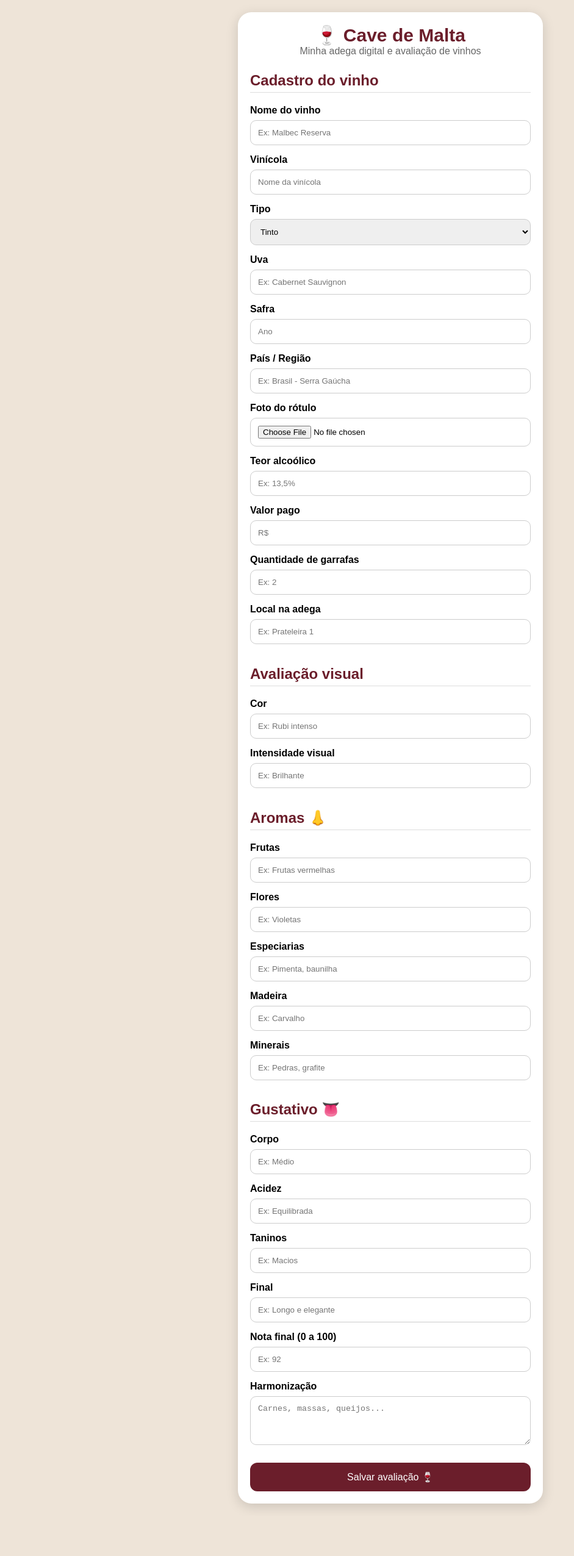
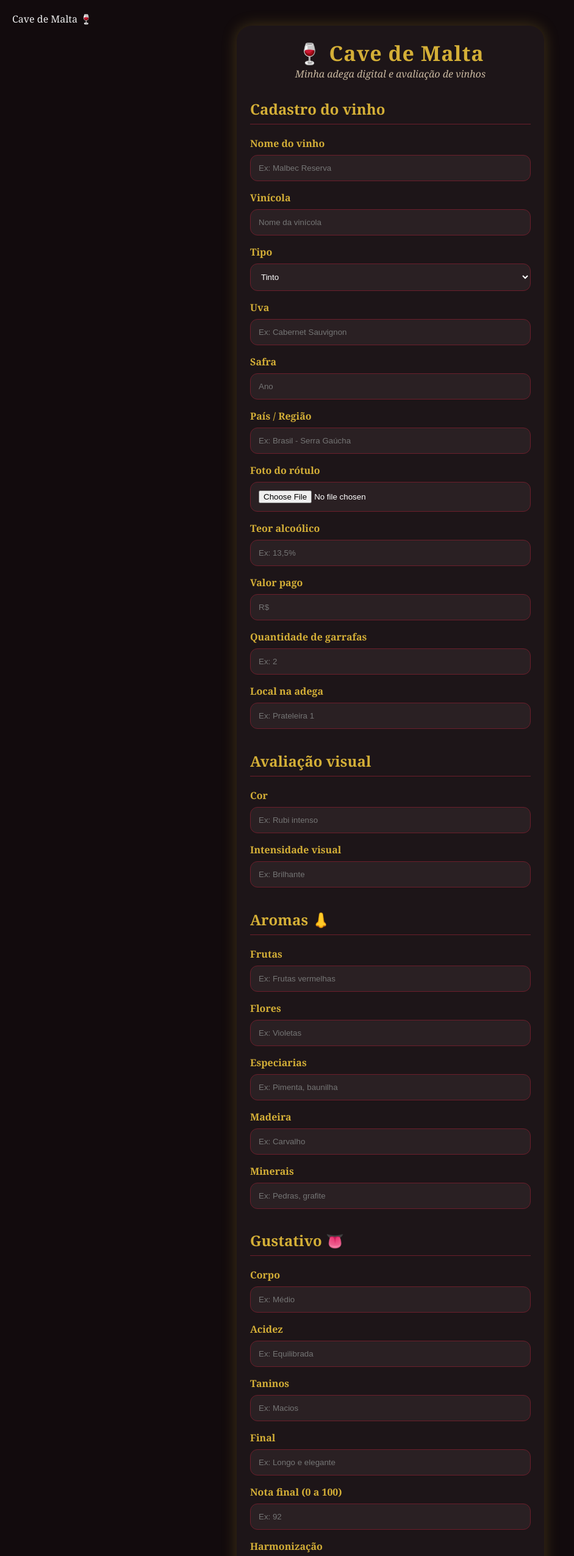
Before and after one commit to MaltaWillian/Cave-de-malta, a website: page index.html in a window 1280 px wide. Shown: the top 2551 px of the page at 61% size, without its empty margins (0-941 px from the left). Before the commit the page ends 2485 px from the top, so only its background shows below. Drawn offline with Linux system fonts and the light colour scheme.

Commit message:
Update index.html

```diff
--- a/index.html
+++ b/index.html
@@ -2,80 +2,85 @@
 <html lang="pt-BR">
 <head>
 <meta charset="UTF-8">
-<meta name="viewport" content="width=device-width, initial-scale=1.0">
-
-<title>Cave de Malta 🍷</title>
-
-<style>
+<meta name="viewport" content="width=device-width, initial-scale=
+ <title>Cave de Malta 🍷</title>
+    <style>
 
 body {
     margin:0;
     padding:20px;
-    font-family:Arial, sans-serif;
-    background:#eee4d8;
+    font-family: Georgia, serif;
+    background:#120b0d;
+    color:#eee;
 }
 
 .container {
     max-width:460px;
     margin:auto;
-    background:white;
-    padding:20px;
-    border-radius:22px;
-    box-shadow:0 5px 20px rgba(0,0,0,.15);
+    background:#1d1518;
+    padding:22px;
+    border-radius:25px;
+    box-shadow:0 0 25px rgba(212,175,55,.25);
 }
 
 .logo {
     text-align:center;
-    color:#6b1e2b;
-    font-size:30px;
+    color:#d4af37;
+    font-size:34px;
     font-weight:bold;
+    letter-spacing:1px;
 }
 
 .frase {
     text-align:center;
-    color:#666;
-    margin-bottom:25px;
+    color:#c9b8a0;
+    margin-bottom:30px;
+    font-style:italic;
 }
 
 h2 {
-    color:#6b1e2b;
-    border-bottom:1px solid #ddd;
-    padding-bottom:5px;
+    color:#d4af37;
+    border-bottom:1px solid #6b1e2b;
+    padding-bottom:8px;
 }
 
 label {
+    color:#d4af37;
     font-weight:bold;
 }
 
 input, select, textarea {
     width:100%;
-    padding:12px;
-    margin:7px 0 15px;
-    border-radius:10px;
-    border:1px solid #ccc;
+    padding:13px;
+    margin:8px 0 16px;
+    border-radius:12px;
+    border:1px solid #6b1e2b;
+    background:#2a2023;
+    color:white;
     box-sizing:border-box;
 }
 
 textarea {
-    height:80px;
+    height:90px;
 }
 
 button {
     width:100%;
-    padding:14px;
+    padding:15px;
     background:#6b1e2b;
-    color:white;
-    border:0;
-    border-radius:12px;
-    font-size:16px;
-    margin-top:10px;
+    color:#fff;
+    border:none;
+    border-radius:14px;
+    font-size:17px;
+    font-weight:bold;
 }
 
 .card {
-    background:#f7f1e8;
-    margin-top:20px;
-    padding:15px;
-    border-radius:15px;
+    background:#261b1f;
+    margin-top:25px;
+    padding:18px;
+    border-radius:18px;
+    border:1px solid #d4af37;
 }
 
 .card img {
@@ -84,9 +89,10 @@ button {
 }
 
 .nota {
-    font-size:24px;
-    color:#6b1e2b;
-    font-weight:bold;
+    font-size:28px;
+    color:#d4af37;
+    text-align:center;
+    margin:15px 0;
 }
 
 .compartilhar {
@@ -94,12 +100,12 @@ button {
 }
 
 .excluir {
-    background:#333;
+    background:#444;
 }
 
 </style>
+</head>
 
-</head>
 
 <body>
 
```
